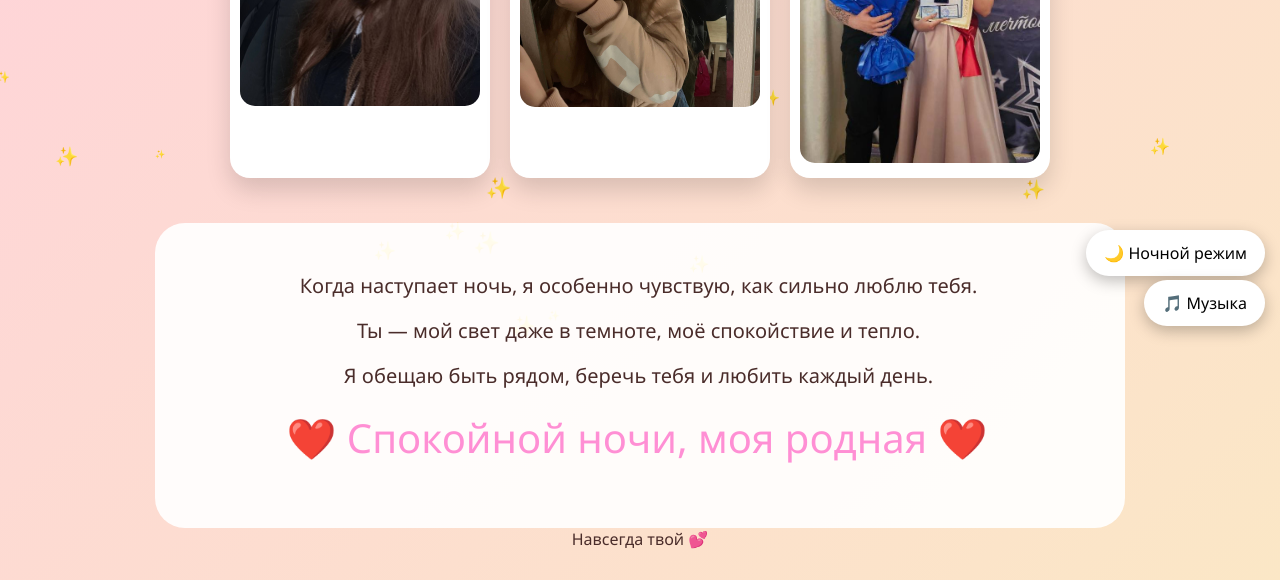
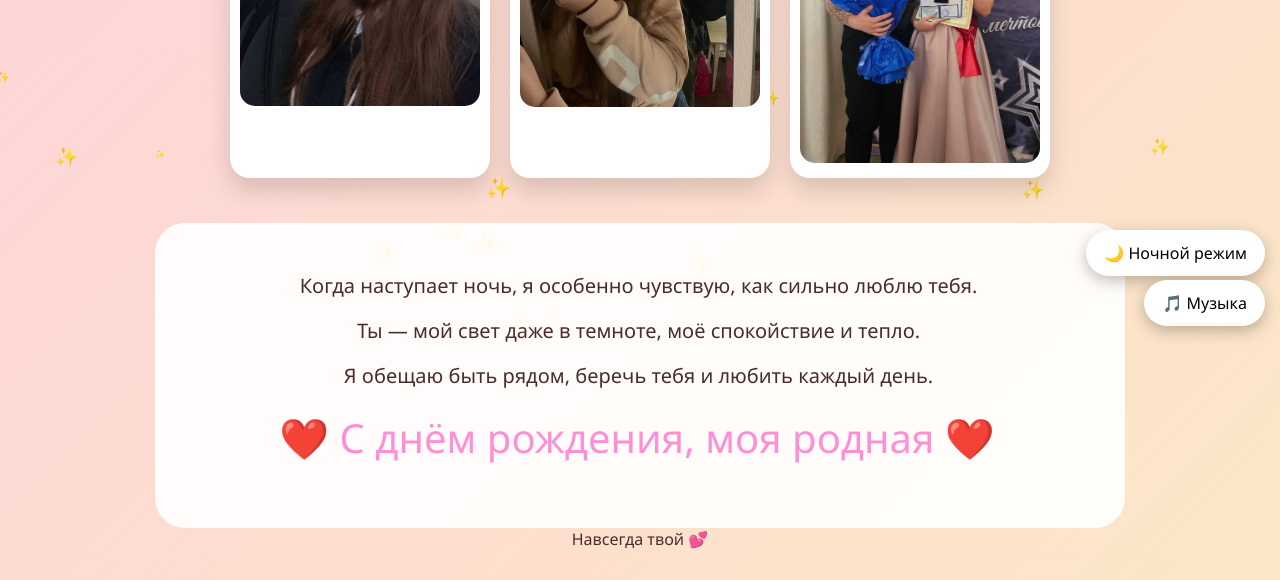
Before and after one commit to burovadim/birthday18, a plain HTML site: page index.html in a window 1280 px wide. Shown: the part 459-1039 px from the top of the page. Drawn offline with Linux system fonts and the light colour scheme.

Commit message:
Add files via upload

```diff
--- a/index.html
+++ b/index.html
@@ -242,7 +242,7 @@ body.night .theme-btn {
         <p>Когда наступает ночь, я особенно чувствую, как сильно люблю тебя.</p><br>
         <p>Ты — мой свет даже в темноте, моё спокойствие и тепло.</p><br>
         <p>Я обещаю быть рядом, беречь тебя и любить каждый день.</p><br>
-        <p class="heart">❤️ Спокойной ночи, моя родная ❤️</p>
+        <p class="heart">❤️ С днём рождения, моя родная ❤️</p>
     </div>
 
     <footer class="fade">Навсегда твой 💕</footer>
```
